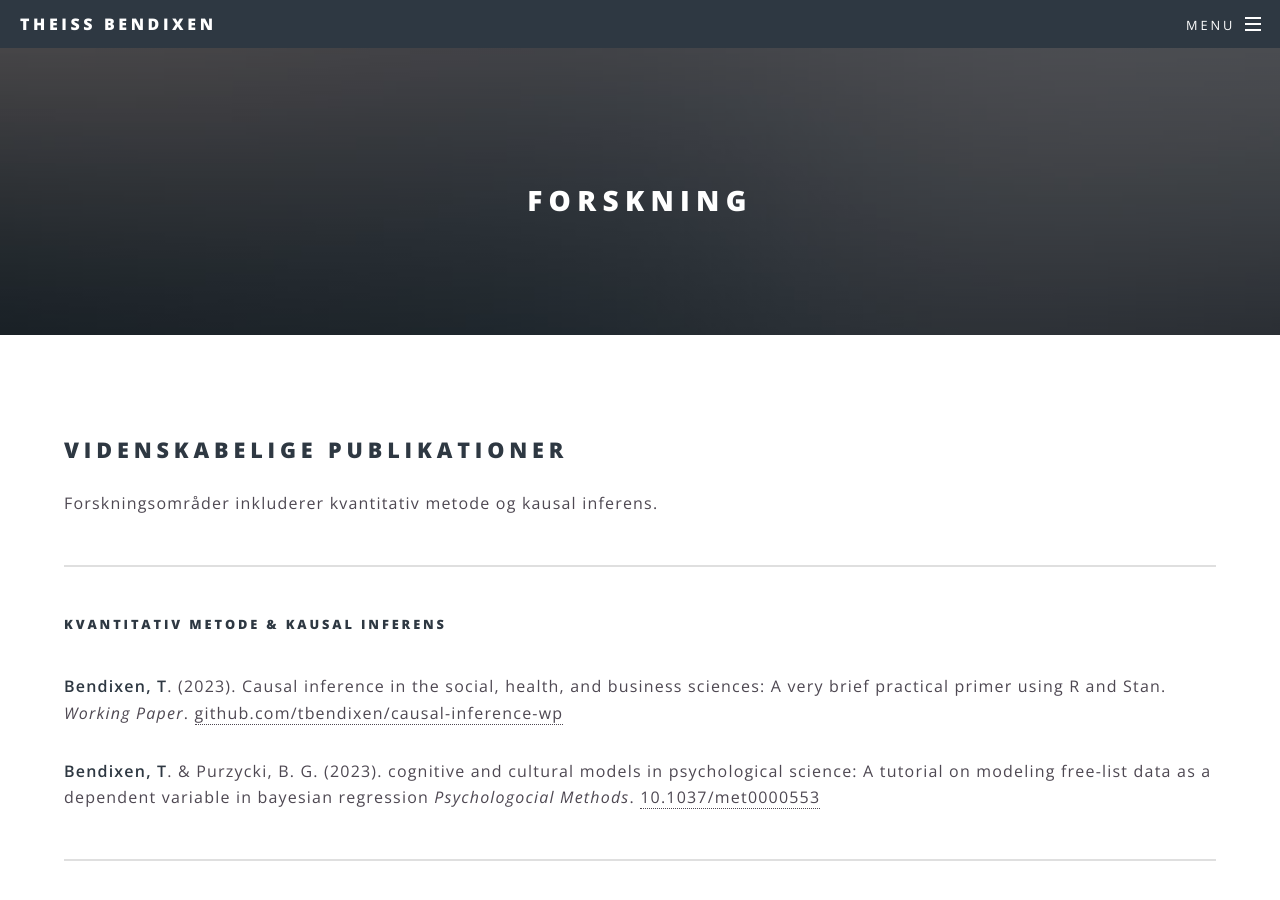
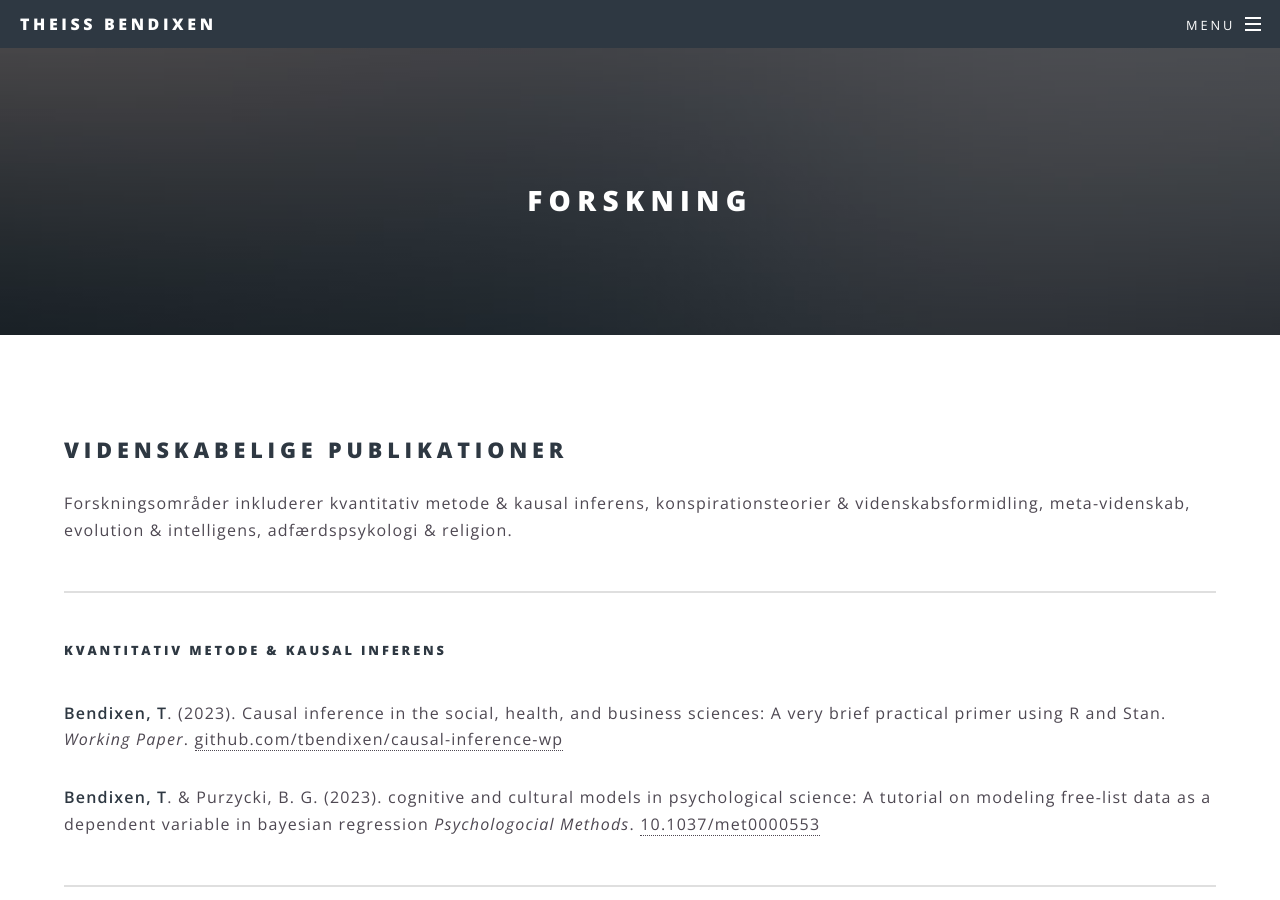
Before and after one commit to tbendixen/tbendixen.github.io, a Jekyll site: the page built from forskning.html, in a window 1280 px wide and 900 px high. Built offline with Jekyll 4.4.1, drawn with Linux system fonts in a browser that asks for light colours.

Commit message:
Update forskning.html

```diff
--- a/forskning.html
+++ b/forskning.html
@@ -5,7 +5,8 @@ title: Forskning
 
 			<section>
 				<h2>Videnskabelige publikationer</h2>
-				<p>Forskningsområder inkluderer kvantitativ metode og kausal inferens.</p>
+				<p>Forskningsområder inkluderer kvantitativ metode & kausal inferens, konspirationsteorier & videnskabsformidling, meta-videnskab,
+					evolution & intelligens, adfærdspsykologi & religion.</p>
 				<hr />
 
 				<h5>Kvantitativ metode & Kausal inferens</h5>
```
